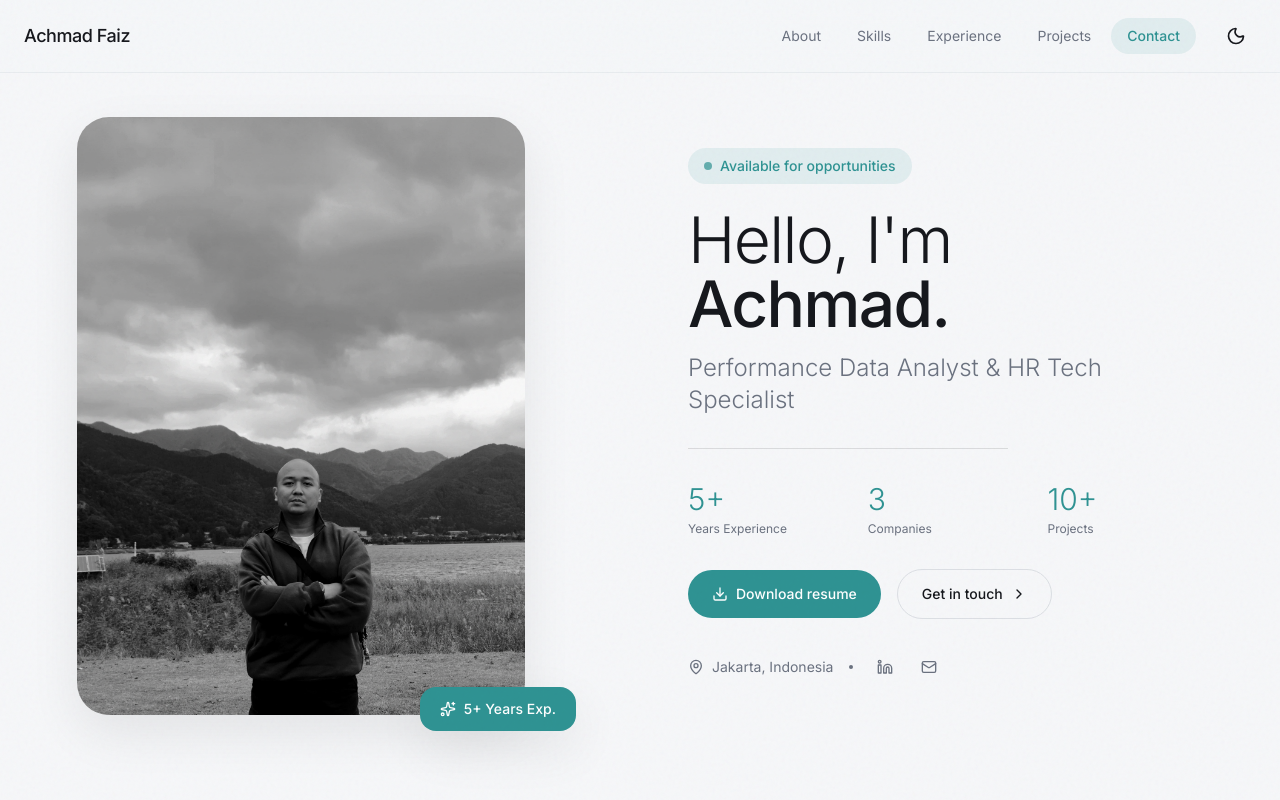
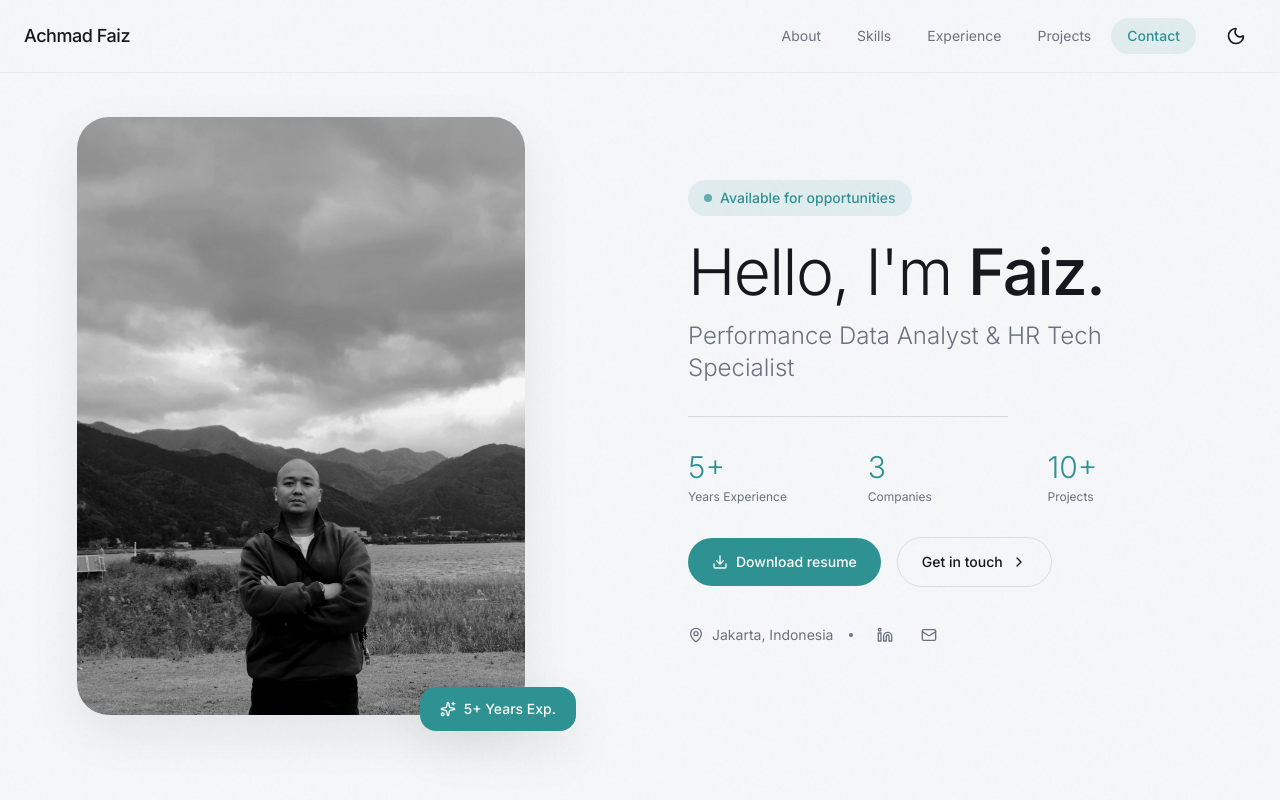
Before and after one commit to achmadfaiz1/faiz-portfolio, a React (Vite) app: page / in a window 1280 px wide. Shown: the top 800 px of the page. Built offline with nearby package versions, Linux system fonts and the light colour scheme.

Commit message:
update portfolio

```diff
--- a/src/App.tsx
+++ b/src/App.tsx
@@ -479,7 +479,7 @@ function App() {
             <h1 className="hero-headline text-4xl sm:text-5xl lg:text-[clamp(44px,5vw,72px)] font-light tracking-tight leading-[1.05] text-foreground mb-4">
               <span className="inline-block">Hello,</span>{' '}
               <span className="inline-block">I'm</span>{' '}
-              <span className="inline-block font-medium">Achmad.</span>
+              <span className="inline-block font-medium">Faiz.</span>
             </h1>
 
             <p className="hero-subheadline text-xl sm:text-2xl text-muted-foreground font-light mb-8">
```
